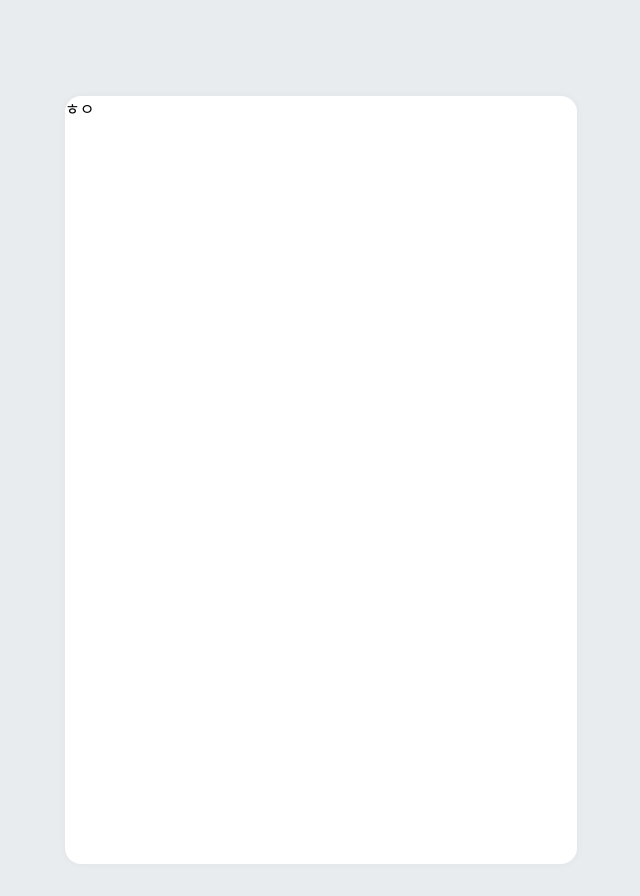
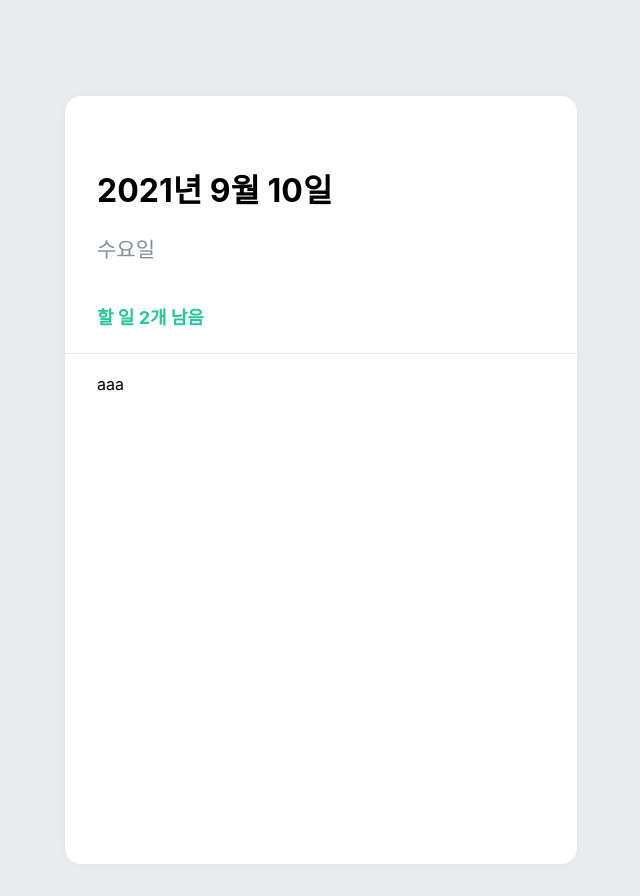
Before and after one commit to vatech-younghoon/reactTodo, a React (Create React App) app: page / in a window 1280 px wide. Shown: the whole page, without its empty margins (319-959 px from the left). Built offline with nearby package versions, Linux system fonts and the light colour scheme.

Commit message:
Todo list

```diff
--- a/src/App.js
+++ b/src/App.js
@@ -1,7 +1,7 @@
 import React from "react";
 import { makeStyles } from "@material-ui/styles";
 import { createGlobalStyle } from "styled-components";
-import TodoTemplate from "./components/todolist/TodoTemplate";
+import { TodoTemplate, TodoHead, TodoList } from "./components/todolist";
 
 const useStyle = makeStyles(theme => ({}));
 
@@ -16,7 +16,10 @@ function App() {
   return (
     <>
       <GlobalStyle />
-      <TodoTemplate>ㅎㅇ </TodoTemplate>
+      <TodoTemplate>
+        <TodoHead />
+        <TodoList />
+      </TodoTemplate>
     </>
   );
 }
--- /dev/null
+++ b/src/components/todolist/TodoHead.js
@@ -0,0 +1,41 @@
+import React from "react";
+import { makeStyles } from "@material-ui/styles";
+
+const useStyle = makeStyles(theme => ({
+  root: {
+    paddingTop: "48px",
+    paddingLeft: "32px",
+    paddingRight: "32px",
+    paddingBottom: "24px",
+    borderBottom: "1px solid #e9ecef"
+  },
+  h1: {
+    margin: 0,
+    fontSize: 36,
+    color: "#343a40"
+  },
+  day: {
+    marginTop: "4px",
+    color: "#868e96",
+    fontSize: "21px"
+  },
+  tasks__left: {
+    color: "#20c997",
+    fontSize: "18px",
+    marginTop: "40px",
+    fontWeight: "bold"
+  }
+}));
+
+function TodoHead() {
+  const classes = useStyle();
+  return (
+    <div className={classes.root}>
+      <h1> 2021년 9월 10일</h1>
+      <div className={classes.day}>수요일</div>
+      <div className={classes.tasks__left}>할 일 2개 남음</div>
+    </div>
+  );
+}
+
+export default TodoHead;
--- /dev/null
+++ b/src/components/todolist/TodoList.js
@@ -0,0 +1,18 @@
+import React from "react";
+import { makeStyles } from "@material-ui/styles";
+
+const useStyle = makeStyles(theme => ({
+  root: {
+    flex: 1,
+    padding: "20px 32px",
+    paddingBottom: "48px",
+    overflowY: "auto"
+  }
+}));
+
+function TodoList() {
+  const classes = useStyle();
+  return <div className={classes.root}>aaa</div>;
+}
+
+export default TodoList;
--- a/src/components/todolist/TodoTemplate.js
+++ b/src/components/todolist/TodoTemplate.js
@@ -3,15 +3,16 @@ import { makeStyles } from "@material-ui/styles";
 
 const useStyle = makeStyles(theme => ({
   box: {
-    width: 512,
-    height: 768,
+    width: "512px",
+    height: "768px",
     position: "relative",
     background: "white",
-    borderRadius: 16,
+    borderRadius: "16px",
     boxShadow: "0 0 8px 0 rgba(0, 0, 0, 0.04)",
     margin: "0 auto",
-    marginTop: 96,
-    marginBottom: 32,
+    marginTop: "96px",
+    marginBottom: "32px",
+    display: "flex",
     flexDirection: "column"
   }
 }));
--- /dev/null
+++ b/src/components/todolist/index.js
@@ -0,0 +1,3 @@
+export { default as TodoHead } from "./TodoHead";
+export { default as TodoTemplate } from "./TodoTemplate";
+export { default as TodoList } from "./TodoList";
```
